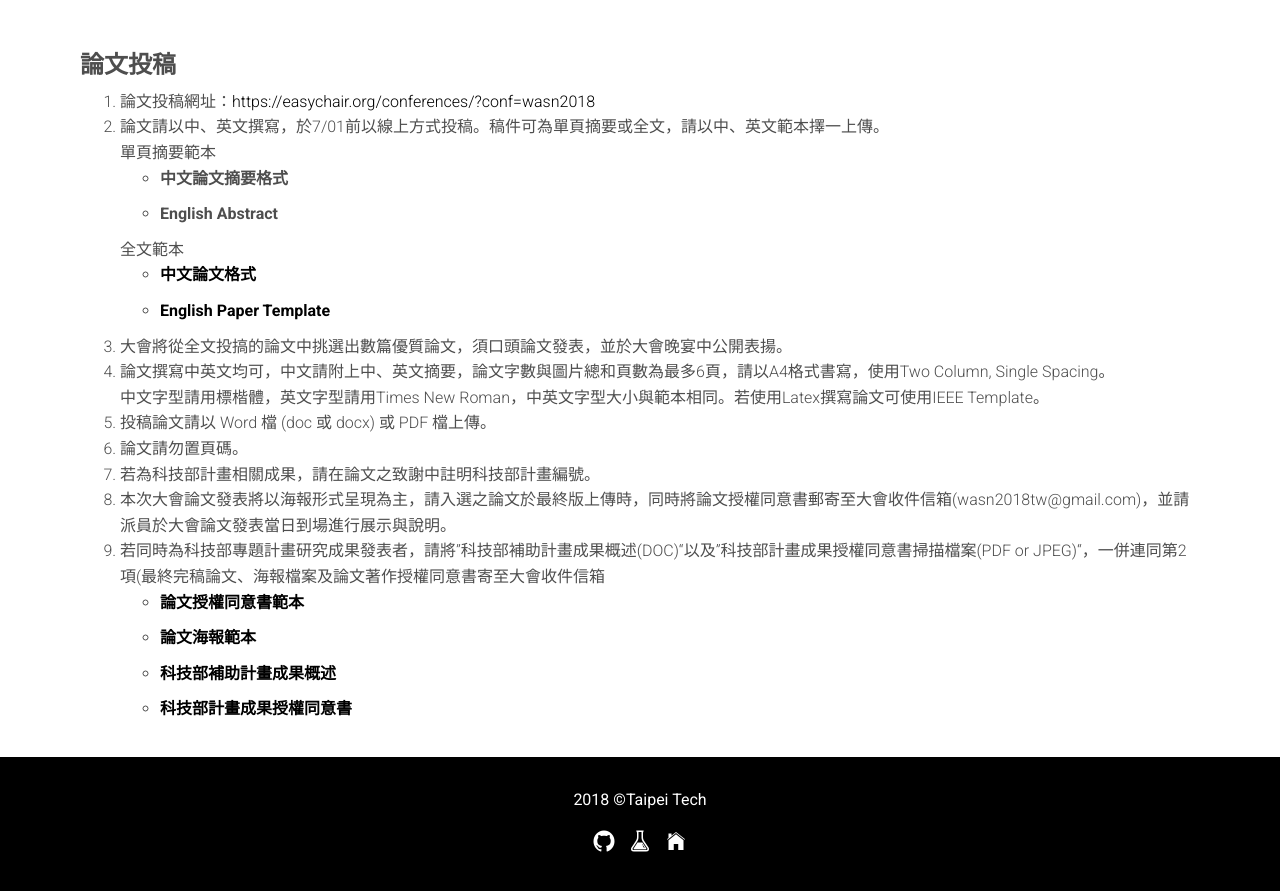
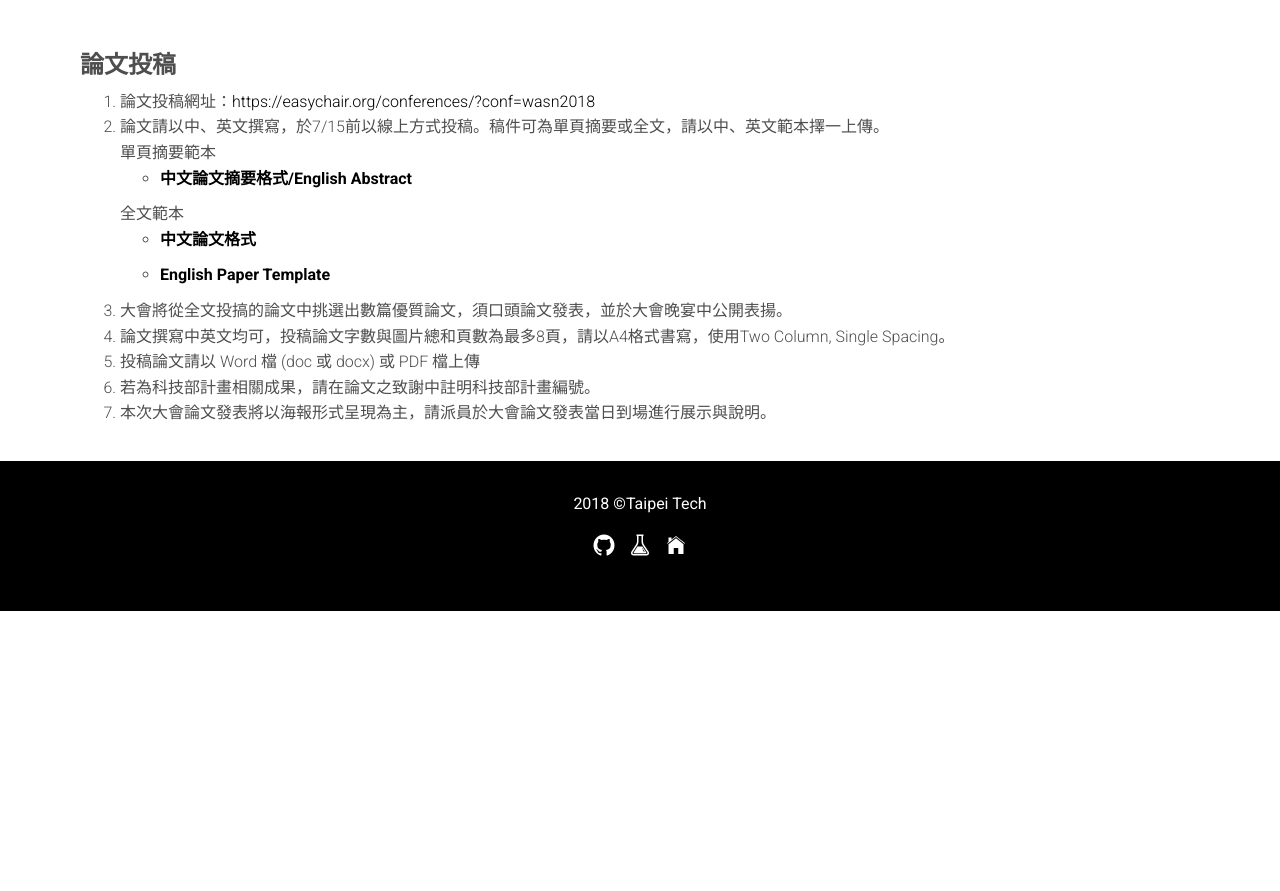
Before and after one commit to 0penth3wind0w/WASN2018, a website: page call.html in a window 1280 px wide. Shown: the part 1454-2345 px from the top of the page. After the commit the page ends 2065 px from the top, so only its background shows below. Drawn offline with Linux system fonts and the light colour scheme; files whose address does not match are found by name.

Commit message:
update call.ntml

```diff
--- a/call.html
+++ b/call.html
@@ -85,33 +85,22 @@
                     <h3 class="section-title multiple-title">論文投稿</h3>
                     <ol>
                         <li>論文投稿網址：<a href="https://easychair.org/conferences/?conf=wasn2018" target="_blank">https://easychair.org/conferences/?conf=wasn2018</a></li>
-                        <li>論文請以中、英文撰寫，於7/01前以線上方式投稿。稿件可為單頁摘要或全文，請以中、英文範本擇一上傳。<br>
+                        <li>論文請以中、英文撰寫，於7/15前以線上方式投稿。稿件可為單頁摘要或全文，請以中、英文範本擇一上傳。<br>
                             單頁摘要範本
                             <ul>
-                                <li>中文論文摘要格式</li>
-                                <li>English Abstract</li>
+                                <li><a href="assets/file/WASN2018_Abstract.pdf">中文論文摘要格式/English Abstract</a></li>
                             </ul>
                             全文範本
                             <ul>
-                                <li><a href="http://wnecpro.com/WASN2017/wp-content/uploads/2017/05/WASN2017-Paper-Sample.doc">中文論文格式</a></li>
-                                <li><a href="http://wnecpro.com/WASN2017/wp-content/uploads/2017/05/WASN2017-En_paper-Template.doc">English Paper Template</a></li>
+                                <li><a href="assets/file/WASN2018_Paper.pdf">中文論文格式</a></li>
+                                <li><a href="assets/file/WASN2018_En_Paper.pdf">English Paper Template</a></li>
                             </ul>
                         </li>
                         <li>大會將從全文投搞的論文中挑選出數篇優質論文，須口頭論文發表，並於大會晚宴中公開表揚。</li>
-                        <li>論文撰寫中英文均可，中文請附上中、英文摘要，論文字數與圖片總和頁數為最多6頁，請以A4格式書寫，使用Two Column, Single Spacing。<br>
-                            中文字型請用標楷體，英文字型請用Times New Roman，中英文字型大小與範本相同。若使用Latex撰寫論文可使用IEEE Template。</li>
-                        <li>投稿論文請以 Word 檔 (doc 或 docx) 或 PDF 檔上傳。</li>
-                        <li>論文請勿置頁碼。</li>
+                        <li>論文撰寫中英文均可，投稿論文字數與圖片總和頁數為最多8頁，請以A4格式書寫，使用Two Column, Single Spacing。</li>
+                        <li>投稿論文請以 Word 檔 (doc 或 docx) 或 PDF 檔上傳</li>
                         <li>若為科技部計畫相關成果，請在論文之致謝中註明科技部計畫編號。</li>
-                        <li>本次大會論文發表將以海報形式呈現為主，請入選之論文於最終版上傳時，同時將論文授權同意書郵寄至大會收件信箱(wasn2018tw@gmail.com)，並請派員於大會論文發表當日到場進行展示與說明。</li>
-                        <li>若同時為科技部專題計畫研究成果發表者，請將”科技部補助計畫成果概述(DOC)“以及”科技部計畫成果授權同意書掃描檔案(PDF or JPEG)“，一併連同第2項(最終完稿論文、海報檔案及論文著作授權同意書寄至大會收件信箱</li>
-                            <ul>
-                                <li><a href="http://wnecpro.com/WASN2017/wp-content/uploads/2017/05/WASN2017_paper_agree.doc">論文授權同意書範本</a></li>
-                                <li><a href="http://wnecpro.com/WASN2017/wp-content/uploads/2017/06/WASN2017_Poster.ppt">論文海報範本</a></li>
-                                <li><a href="http://wnecpro.com/WASN2017/wp-content/uploads/2017/05/WASN2017_result_detai.doc">科技部補助計畫成果概述</a></li>
-                                <li><a href="http://wnecpro.com/WASN2017/wp-content/uploads/2017/07/WASN2017_Paper_result_agree.doc">科技部計畫成果授權同意書</a></li>
-                            </ul>
-                        </li>
+                        <li>本次大會論文發表將以海報形式呈現為主，請派員於大會論文發表當日到場進行展示與說明。</li>
                     </ol>
                 </div><!-- /.col-sm-6 -->
             </div><!-- /.row -->
```
Also changed, not shown: 6 other files.
